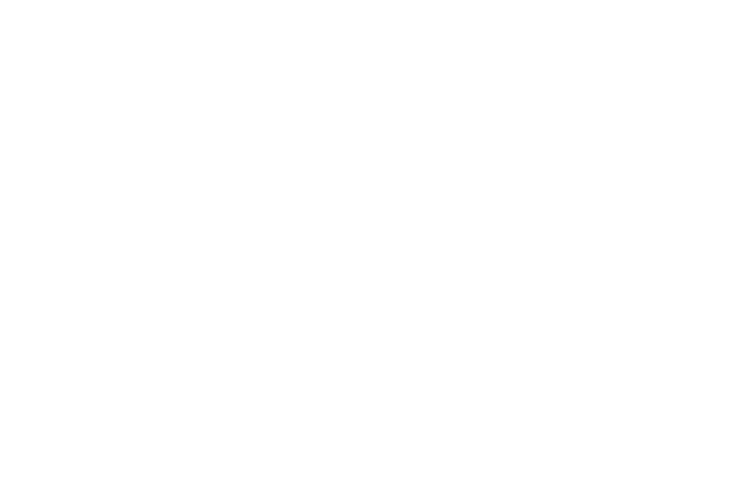
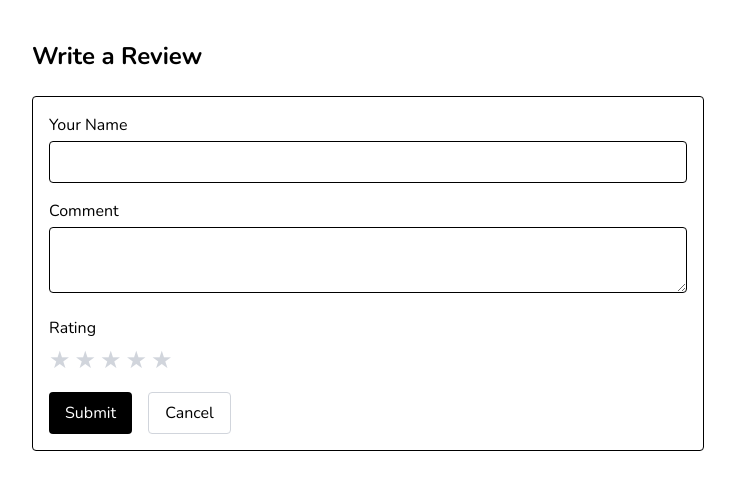
Before and after one commit to bokhuuu/E-commerce, a React (Vite) app: page /products/1/feedback in a window 1280 px wide. Before the commit this address had no page. Shown: the top 490 px of the page, without its empty margins (272-1007 px from the left). Built offline with nearby package versions, Linux system fonts and the light colour scheme.

Commit message:
Add feedback form page with validation and custom star rating
- Standalone feedback form for each product
- React Hook Form with Zod for simple validation
- Product id is taken from the route and passed to the form
- Star rating is interactive and sets numeric value on click

```diff
--- a/package.json
+++ b/package.json
@@ -10,6 +10,7 @@
     "preview": "vite preview"
   },
   "dependencies": {
+    "@hookform/resolvers": "^5.0.1",
     "@tailwindcss/vite": "^4.1.4",
     "@tanstack/react-query": "^5.74.4",
     "axios": "^1.9.0",
@@ -18,6 +19,7 @@
     "react-hook-form": "^7.56.1",
     "react-router-dom": "^7.5.2",
     "tailwindcss": "^4.1.4",
+    "zod": "^3.24.3",
     "zustand": "^5.0.3"
   },
   "devDependencies": {
--- /dev/null
+++ b/src/components/FeedbackForm.tsx
@@ -0,0 +1,104 @@
+import { useForm } from "react-hook-form";
+import { zodResolver } from "@hookform/resolvers/zod";
+import { feedbackSchema, FeedbackFormData } from "../schemas/feedbackSchema";
+import { useNavigate } from "react-router-dom";
+import { api } from "../lib/api";
+
+const FeedbackForm = ({ productId }: { productId: number }) => {
+  const navigate = useNavigate();
+
+  const {
+    register,
+    handleSubmit,
+    setValue,
+    watch,
+    formState: { errors },
+    reset,
+  } = useForm<FeedbackFormData>({
+    resolver: zodResolver(feedbackSchema),
+    defaultValues: {
+      name: "",
+      comment: "",
+      rating: 0,
+      productId,
+    },
+  });
+
+  const onSubmit = async (data: FeedbackFormData) => {
+    try {
+      await api.post("/feedbacks", data);
+      alert("Feedback submitted");
+      reset();
+      navigate(-1);
+    } catch {
+      alert("Submission failed");
+    }
+  };
+
+  const rating = watch("rating");
+
+  return (
+    <form
+      onSubmit={handleSubmit(onSubmit)}
+      className="space-y-4 border p-4 rounded"
+    >
+      <div>
+        <label className="block mb-1">Your Name</label>
+        <input
+          {...register("name")}
+          className="w-full border px-3 py-2 rounded"
+        />
+        {errors.name && (
+          <p className="text-red-500 text-sm">{errors.name.message}</p>
+        )}
+      </div>
+
+      <div>
+        <label className="block mb-1">Comment</label>
+        <textarea
+          {...register("comment")}
+          className="w-full border px-3 py-2 rounded"
+        />
+        {errors.comment && (
+          <p className="text-red-500 text-sm">{errors.comment.message}</p>
+        )}
+      </div>
+
+      <div>
+        <label className="block mb-1">Rating</label>
+        <div className="flex space-x-1 text-2xl text-yellow-500 cursor-pointer">
+          {[1, 2, 3, 4, 5].map((star) => (
+            <span
+              key={star}
+              onClick={() => setValue("rating", star)}
+              className={star <= rating ? "text-yellow-500" : "text-gray-300"}
+            >
+              ★
+            </span>
+          ))}
+        </div>
+        {errors.rating && (
+          <p className="text-red-500 text-sm">{errors.rating.message}</p>
+        )}
+      </div>
+
+      <div className="flex gap-4 mt-4">
+        <button
+          type="submit"
+          className="bg-black text-white px-4 py-2 rounded hover:bg-gray-800"
+        >
+          Submit
+        </button>
+        <button
+          type="button"
+          onClick={() => navigate(-1)}
+          className="border border-gray-300 px-4 py-2 rounded hover:bg-gray-100"
+        >
+          Cancel
+        </button>
+      </div>
+    </form>
+  );
+};
+
+export default FeedbackForm;
--- a/src/pages/ProductDetail.tsx
+++ b/src/pages/ProductDetail.tsx
@@ -1,4 +1,4 @@
-import { useParams } from "react-router-dom";
+import { Link, useParams } from "react-router-dom";
 import { useProduct } from "../hooks/useProduct";
 import { useCartStore } from "../store/useCartStore";
 
@@ -38,6 +38,12 @@
           </button>
         </div>
       </div>
+      <Link
+        to={`/products/${productId}/feedback`}
+        className="inline-block mt-4 bg-blue-600 text-white px-6 py-2 rounded hover:bg-blue-700 transition"
+      >
+        Write a Review
+      </Link>
     </div>
   );
 };
--- /dev/null
+++ b/src/pages/SubmitFeedback.tsx
@@ -0,0 +1,17 @@
+import { useParams } from "react-router-dom";
+import FeedbackForm from "../components/FeedbackForm";
+
+const SubmitFeedbackPage = () => {
+  const { productId } = useParams();
+
+  if (!productId) return <div>Invalid product</div>;
+
+  return (
+    <div className="max-w-2xl mx-auto py-10">
+      <h1 className="text-2xl font-bold mb-6">Write a Review</h1>
+      <FeedbackForm productId={Number(productId)} />
+    </div>
+  );
+};
+
+export default SubmitFeedbackPage;
--- a/src/routes/AppRouter.tsx
+++ b/src/routes/AppRouter.tsx
@@ -3,6 +3,7 @@
 import ProductDetail from "../pages/ProductDetail";
 import Cart from "../pages/Cart";
 import Feedbacks from "../pages/Feedbacks";
+import SubmitFeedbackPage from "../pages/SubmitFeedback";
 
 const AppRouter = () => {
   return (
@@ -16,6 +17,10 @@
         <Route path="/cart" element={<Cart />} />
 
         <Route path="/feedbacks" element={<Feedbacks />} />
+        <Route
+          path="/products/:productId/feedback"
+          element={<SubmitFeedbackPage />}
+        />
       </Routes>
     </BrowserRouter>
   );
--- /dev/null
+++ b/src/schemas/feedbackSchema.ts
@@ -0,0 +1,10 @@
+import { z } from "zod";
+
+export const feedbackSchema = z.object({
+  name: z.string().min(1, "Name is required"),
+  comment: z.string().min(5, "Comment must be at least 5 characters"),
+  rating: z.number().min(1).max(5),
+  productId: z.number(),
+});
+
+export type FeedbackFormData = z.infer<typeof feedbackSchema>;
```
Also changed, not shown: 1 other file (tests, documents, lock files or other folders).
